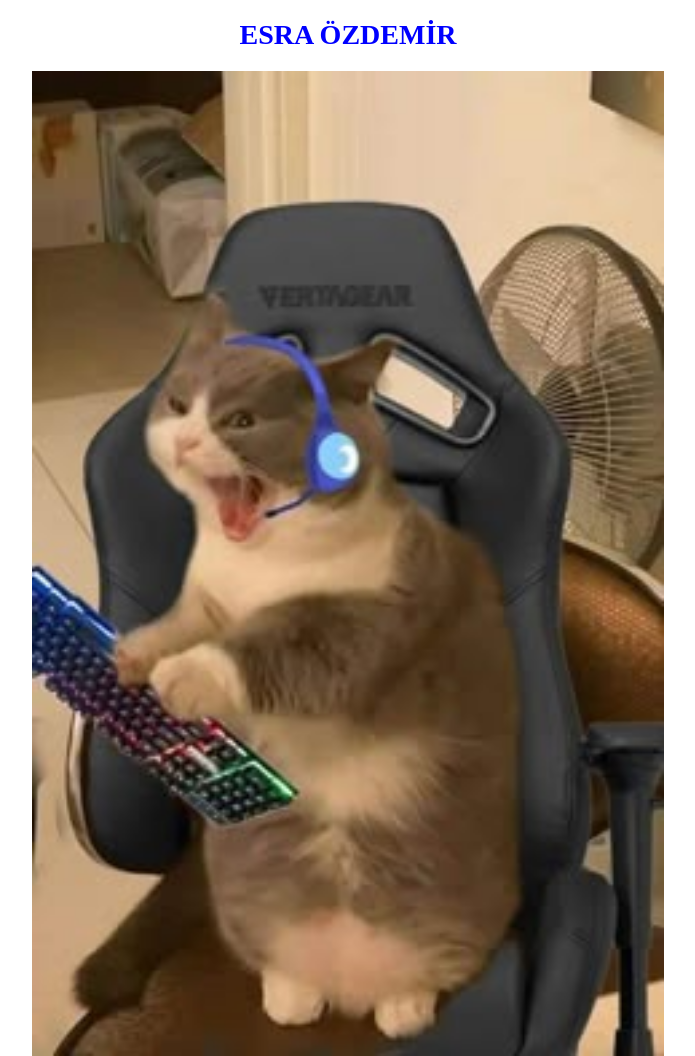
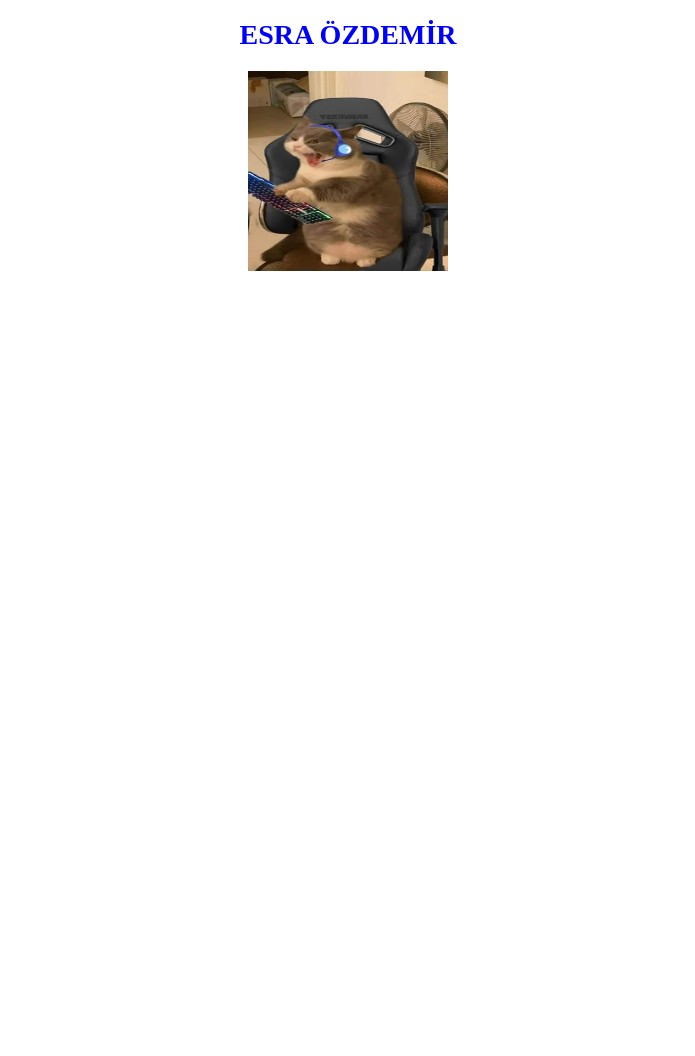
Before and after one commit to Esra017/Esra017.github.io, a plain HTML site: page index.html in a window 1280 px wide. Shown: the whole page, without its empty margins (292-987 px from the left). After the commit the page ends 800 px from the top, so only its background shows below. Drawn offline with Linux system fonts and the light colour scheme.

Commit message:
Update style.css

```diff
--- a/style.css
+++ b/style.css
@@ -9,5 +9,6 @@ img
 {
    display: block;
     margin: auto;
-    width: 50%;
+    width: 200px;
+  height:200px;
 }
```
